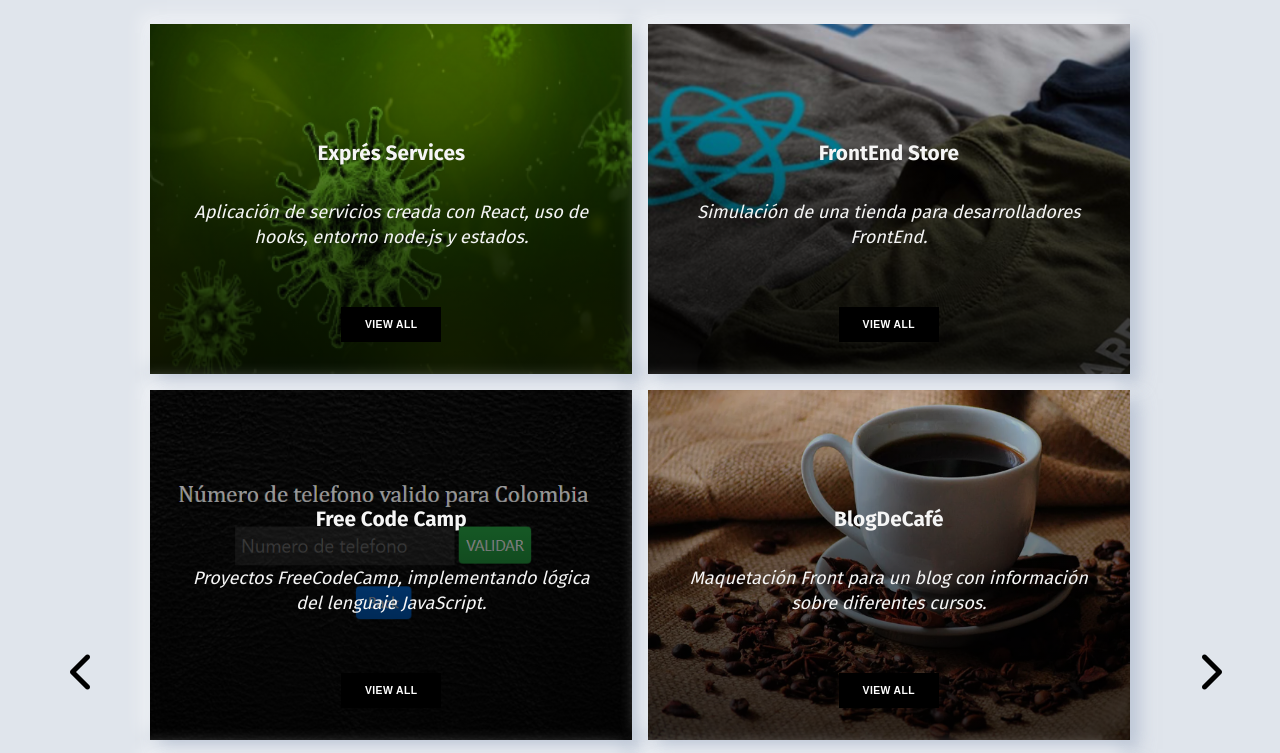
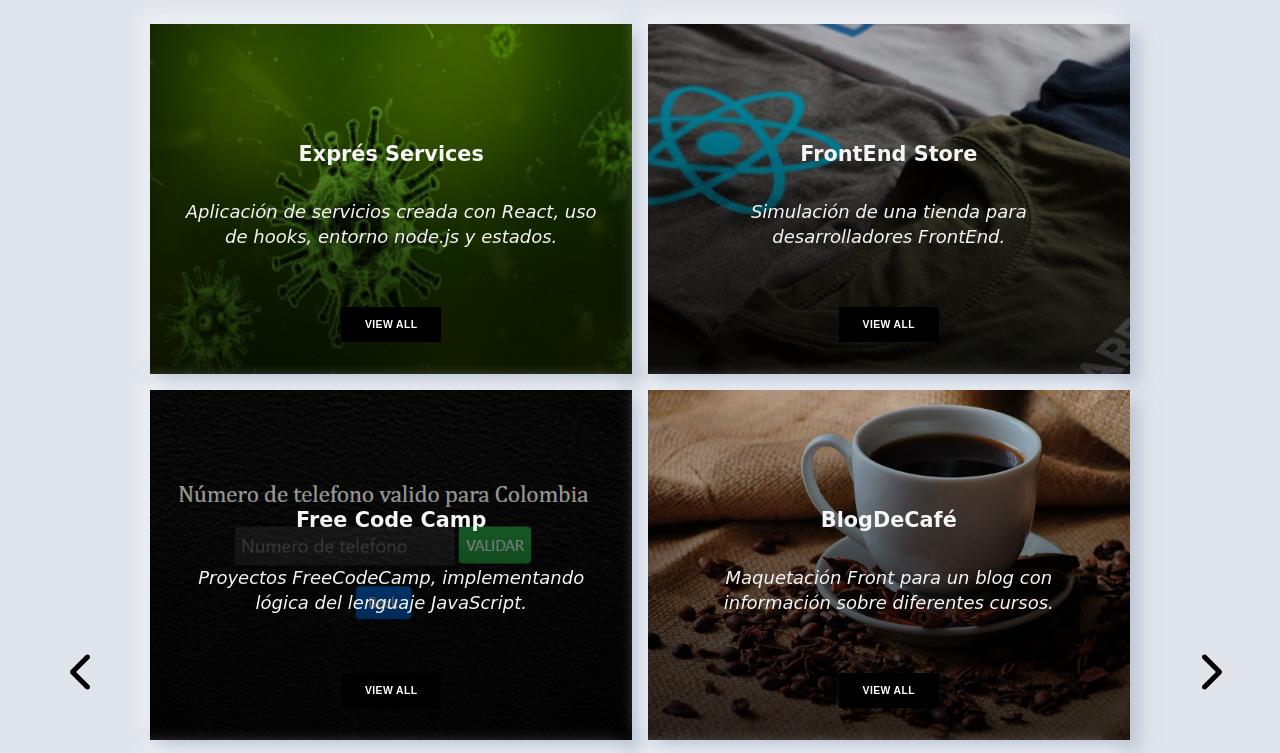
Before and after one commit to Camilo95VP/Portafolio, a plain HTML site: page projectsmain.html in a window 1280 px wide. Shown: the top 753 px of the page. Drawn offline with Linux system fonts and the light colour scheme.

Commit message:
Update font

```diff
--- a/about.css
+++ b/about.css
@@ -6,7 +6,7 @@ body {
   /*background: linear-gradient( #FFE53B 0%, #fd3838);*/
   /*background-image: linear-gradient( #e2e2e2 10%, #000000);*/
   min-height: 100vh;
-  font-family: "Fira Sans", sans-serif;
+  font-family: cursive;
   display: block;
   background-color: #E0E5EC;
 }
--- a/habilidades.css
+++ b/habilidades.css
@@ -6,7 +6,7 @@ body {
   /*background: linear-gradient( #FFE53B 0%, #fd3838);*/
   background-color: #E0E5EC;
   min-height: 100vh;
-  font-family: "Fira Sans", sans-serif;
+  font-family: cursive;
 }
 main {
     text-align: center;
--- a/index.css
+++ b/index.css
@@ -7,7 +7,7 @@
 
 body {
   margin: 0;
-  font-family: "Fira Sans", sans-serif;
+  font-family: cursive;
   background-color: #E0E5EC;
 
 }
--- a/projectsmain.css
+++ b/projectsmain.css
@@ -3,8 +3,7 @@
 :root {
   --d: 700ms;
   --e: cubic-bezier(0.19, 1, 0.22, 1);
-  --font-sans: "Fira Sans", sans-serif;
-  --font-serif: "Fira Sans", sans-serif
+font-family: cursive;
 }
 
 * {
```
